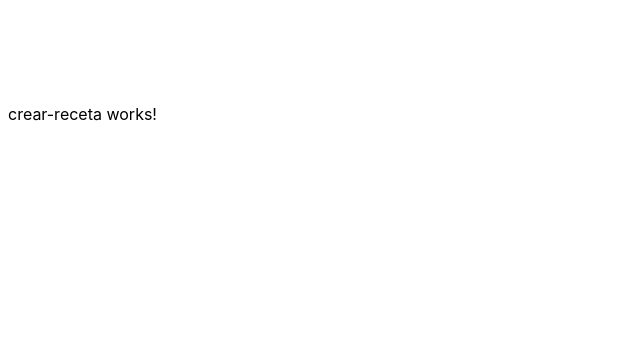
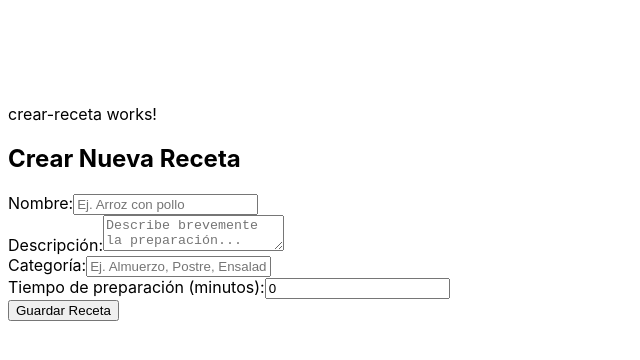
Before and after one commit to NessDisk/Prueba_tecnica_spring_angular, an Angular app in the folder recetas-app/: page /crear in a window 1280 px wide. Shown: the top 360 px of the page, without its empty margins (0-640 px from the left). Built offline with nearby package versions, Linux system fonts and the light colour scheme.

Commit message:
feat: funcionalidades
- Ahora la vista puede consumir los end-points del back-end
- Se puede agregar, visualizar todos los elementos,  visualizar un elemento, actualizar y eleminar el elemento.
- Se corrigio error de respuestas planas o String en los end-points put, post y del

```diff
--- a/recetas-app/src/app/pages/crear-receta/crear-receta.component.html
+++ b/recetas-app/src/app/pages/crear-receta/crear-receta.component.html
@@ -1 +1,51 @@
 <p>crear-receta works!</p>
+<div class="form-container">
+  <h2>Crear Nueva Receta</h2>
+
+  <form (ngSubmit)="crearReceta()">
+    <div class="form-group">
+      <label>Nombre:</label>
+      <input
+        type="text"
+        name="nombre"
+        [(ngModel)]="receta.nombre"
+        placeholder="Ej. Arroz con pollo"
+        required
+      />
+    </div>
+
+    <div class="form-group">
+      <label>Descripción:</label>
+      <textarea
+        name="descripcion"
+        [(ngModel)]="receta.descripcion"
+        placeholder="Describe brevemente la preparación..."
+        required
+      ></textarea>
+    </div>
+
+    <div class="form-group">
+      <label>Categoría:</label>
+      <input
+        type="text"
+        name="categoria"
+        [(ngModel)]="receta.categoria"
+        placeholder="Ej. Almuerzo, Postre, Ensalada"
+        required
+      />
+    </div>
+
+    <div class="form-group">
+      <label>Tiempo de preparación (minutos):</label>
+      <input
+        type="number"
+        name="tiempoPreparacion"
+        [(ngModel)]="receta.tiempoPreparacion"
+        min="1"
+        required
+      />
+    </div>
+
+    <button type="submit" class="btn-save">Guardar Receta</button>
+  </form>
+</div>
--- a/recetas-app/src/app/pages/crear-receta/crear-receta.component.ts
+++ b/recetas-app/src/app/pages/crear-receta/crear-receta.component.ts
@@ -1,12 +1,41 @@
 import { Component } from '@angular/core';
+import { CommonModule } from '@angular/common';
+import { FormsModule } from '@angular/forms';
+import { Router } from '@angular/router';
+import { RecetaService } from '../../services/receta.service';
 
 @Component({
   selector: 'app-crear-receta',
   standalone: true,
-  imports: [],
+  imports: [CommonModule, FormsModule],
   templateUrl: './crear-receta.component.html',
-  styleUrl: './crear-receta.component.scss'
+  styleUrls: ['./crear-receta.component.scss']
 })
 export class CrearRecetaComponent {
+  receta = {
+    nombre: '',
+    descripcion: '',
+    categoria: '',
+    tiempoPreparacion: 0
+  };
 
+  constructor(private recetaService: RecetaService, private router: Router) {}
+
+  crearReceta() {
+    if (!this.receta.nombre || !this.receta.descripcion || !this.receta.categoria) {
+      alert('Por favor, completa todos los campos');
+      return;
+    }
+
+    this.recetaService.crearReceta(this.receta).subscribe({
+      next: () => {
+        alert('Receta creada con éxito 🍳');
+        this.router.navigate(['/']);
+      },
+      error: (err) => {
+        console.error('Error al crear la receta:', err);
+        alert('Hubo un error al crear la receta');
+      }
+    });
+  }
 }
--- a/recetas-app/src/app/pages/detalle-receta/detalle-receta.component.html
+++ b/recetas-app/src/app/pages/detalle-receta/detalle-receta.component.html
@@ -1 +1,74 @@
-<p>detalle-receta works!</p>
+<div class="detalle-container" *ngIf="receta; else cargando">
+  <!-- Vista de detalle -->
+  <div *ngIf="!editMode">
+    <h1>{{ receta.nombre }}</h1>
+    <p><strong>Descripción:</strong> {{ receta.descripcion }}</p>
+    <p><strong>Categoría:</strong> {{ receta.categoria }}</p>
+    <p><strong>Tiempo de preparación:</strong> {{ receta.tiempoPreparacion }} min</p>
+
+    <div class="actions">
+      <button class="btn-edit" (click)="habilitarEdicion()">✏️ Editar</button>
+    </div>
+
+    <div class="actions">
+      <button class="btn-edit" routerLink="/" (click)="Eliminar()"> borrar receta</button>
+    </div>
+
+  </div>
+
+  <!-- Vista de edición -->
+  <div *ngIf="editMode">
+    <h2>Editar Receta</h2>
+
+    <form (ngSubmit)="actualizarReceta()">
+      <div class="form-group">
+        <label>Nombre:</label>
+        <input
+          type="text"
+          [(ngModel)]="receta.nombre"
+          name="nombre"
+          required
+        />
+      </div>
+
+      <div class="form-group">
+        <label>Descripción:</label>
+        <textarea
+          [(ngModel)]="receta.descripcion"
+          name="descripcion"
+          required
+        ></textarea>
+      </div>
+
+      <div class="form-group">
+        <label>Categoría:</label>
+        <input
+          type="text"
+          [(ngModel)]="receta.categoria"
+          name="categoria"
+          required
+        />
+      </div>
+
+      <div class="form-group">
+        <label>Tiempo de preparación (min):</label>
+        <input
+          type="number"
+          [(ngModel)]="receta.tiempoPreparacion"
+          name="tiempoPreparacion"
+          min="1"
+          required
+        />
+      </div>
+
+      <div class="actions">
+        <button type="submit" class="btn-save">Guardar</button>
+        <button type="button" class="btn-cancel" (click)="cancelarEdicion()">Cancelar</button>
+      </div>
+    </form>
+  </div>
+</div>
+
+<ng-template #cargando>
+  <p>Cargando receta...</p>
+</ng-template>
--- a/recetas-app/src/app/pages/detalle-receta/detalle-receta.component.ts
+++ b/recetas-app/src/app/pages/detalle-receta/detalle-receta.component.ts
@@ -1,12 +1,74 @@
-import { Component } from '@angular/core';
+import { Component, OnInit } from '@angular/core';
+import { CommonModule } from '@angular/common';
+import { ActivatedRoute, RouterLink } from '@angular/router';
+import { RecetaService } from '../../services/receta.service';
+import { FormsModule } from '@angular/forms';
 
 @Component({
   selector: 'app-detalle-receta',
   standalone: true,
-  imports: [],
+  imports: [CommonModule, RouterLink, FormsModule],
   templateUrl: './detalle-receta.component.html',
-  styleUrl: './detalle-receta.component.scss'
+  styleUrls: ['./detalle-receta.component.scss']
 })
-export class DetalleRecetaComponent {
+export class DetalleRecetaComponent implements OnInit {
+  receta: any = null; // Aquí guardaremos la receta cargada
+  id!: number;
+  editMode = false;
+  constructor(
+    private route: ActivatedRoute,
+    private recetaService: RecetaService
+  ) {}
+
+  ngOnInit() {
+    this.id = Number(this.route.snapshot.paramMap.get('id'));
+    this.cargarReceta();
+  }
+
+  cargarReceta() {
+    this.recetaService.getReceta(this.id).subscribe({
+      next: (data) => {
+        this.receta = data;
+        console.log('Receta cargada:', this.receta);
+      },
+      error: (err) => {
+        console.error('Error al obtener receta', err);
+      },
+    });
+  }
+
+  habilitarEdicion() {
+    this.editMode = true;
+  }
+
+  cancelarEdicion() {
+    this.editMode = false;
+    this.cargarReceta(); // recarga la receta original por si se cambió algo
+  }
+
+  Eliminar() {
+    this.recetaService.eliminarReceta(this.id).subscribe({
+      next: () => {
+        alert('Receta eliminada');
+      },
+      error: (err) => {
+        console.error('Error al eliminar receta', err);
+        alert('No se pudo eliminar la receta');
+      },
+    });
+  }
+
+  actualizarReceta() {
+    this.recetaService.actualizarReceta(this.id, this.receta).subscribe({
+      next: () => {
+        alert('Receta actualizada correctamente ✅');
+        this.editMode = false;
+      },
+      error: (err) => {
+        console.error('Error al actualizar receta', err);
+        alert('No se pudo actualizar la receta');
+      },
+    });
+  }
 
 }
--- a/recetas-app/src/app/pages/index/index.component.html
+++ b/recetas-app/src/app/pages/index/index.component.html
@@ -1 +1,23 @@
 <p>index works!</p>
+
+<div class="index-container">
+  <h1>🍳 Lista de Recetas</h1>
+
+  <!-- botón para crear una nueva -->
+  <a routerLink="/crear" class="btn-create">➕ Crear nueva receta</a>
+
+  <!-- si hay recetas -->
+  <ul *ngIf="recetas.length > 0; else sinRecetas">
+    <li *ngFor="let receta of recetas">
+      <a [routerLink]="['/receta', receta.id]" class="recipe-link">
+        <h3>{{ receta.nombre }}</h3>
+        <p>{{ receta.descripcion }}</p>
+      </a>
+    </li>
+  </ul>
+
+  <!-- si NO hay recetas -->
+  <ng-template #sinRecetas>
+    <p>No hay recetas registradas todavía.</p>
+  </ng-template>
+</div>
--- a/recetas-app/src/app/pages/index/index.component.ts
+++ b/recetas-app/src/app/pages/index/index.component.ts
@@ -18,8 +18,13 @@ export class IndexComponent implements OnInit {
   ngOnInit() {
     console.log("llegue a receta");
     this.recetaService.getRecetas().subscribe({
-      next: (data) => (this.recetas = data),
+      next: (data) => {this.recetas = data;
+        console.log('Recetas cargadas:', this.recetas);
+
+      },
       error: (err) => console.error('Error al cargar recetas', err),
     });
+    console.log(this.recetas);
+
   }
 }
--- a/recetas-app/src/app/services/receta.service.ts
+++ b/recetas-app/src/app/services/receta.service.ts
@@ -23,12 +23,15 @@ export class RecetaService {
 
   // 🔹 Crear nueva receta
   crearReceta(receta: any): Observable<any> {
+    console.log(receta);
     return this.http.post(this.baseUrl, receta);
   }
 
   // 🔹 Actualizar receta
   actualizarReceta(id: number, receta: any): Observable<any> {
-    return this.http.put(`${this.baseUrl}/${id}`, receta);
+    receta.id
+    console.log(receta);
+    return this.http.put(this.baseUrl, receta);
   }
 
   // 🔹 Eliminar receta
```
Also changed, not shown: 1 other file (tests, documents, lock files or other folders).
